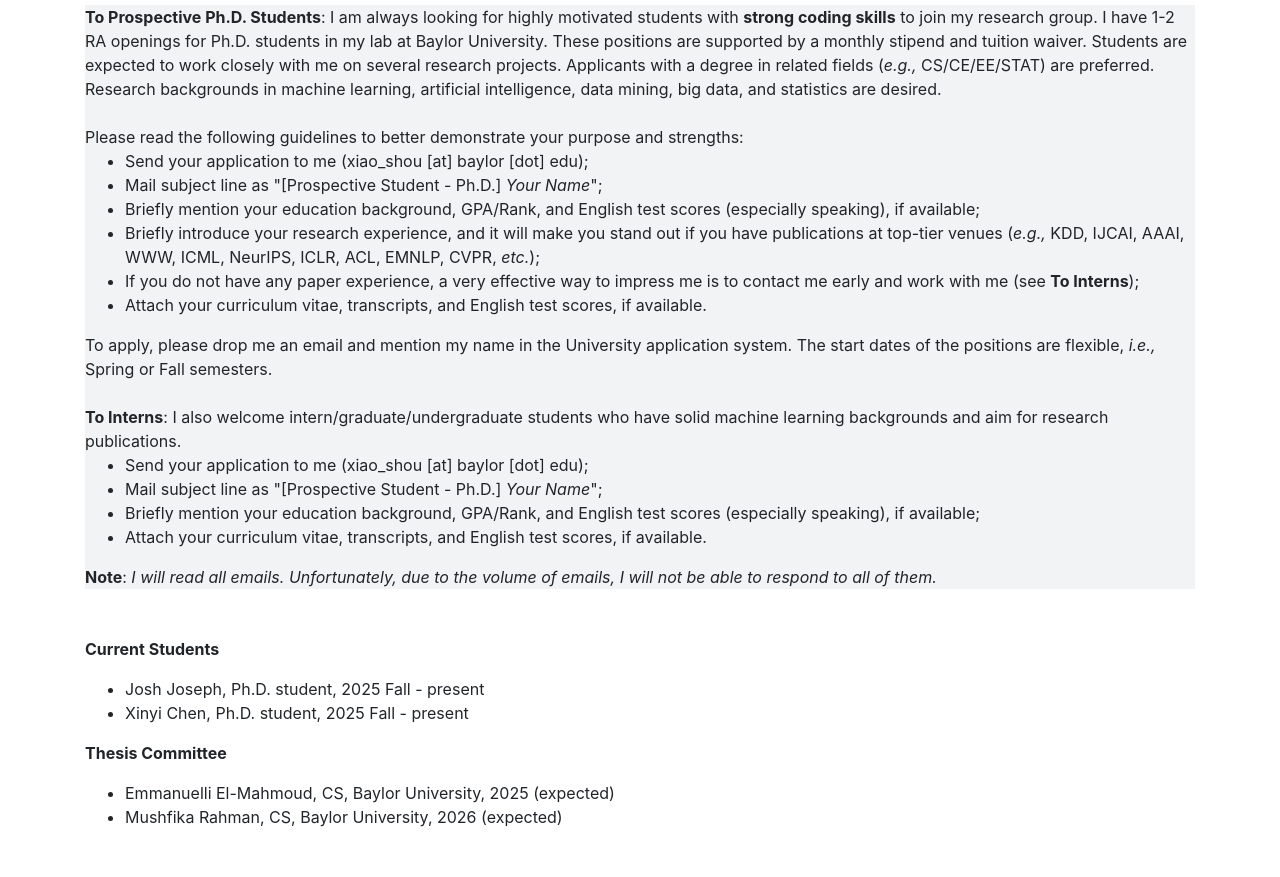
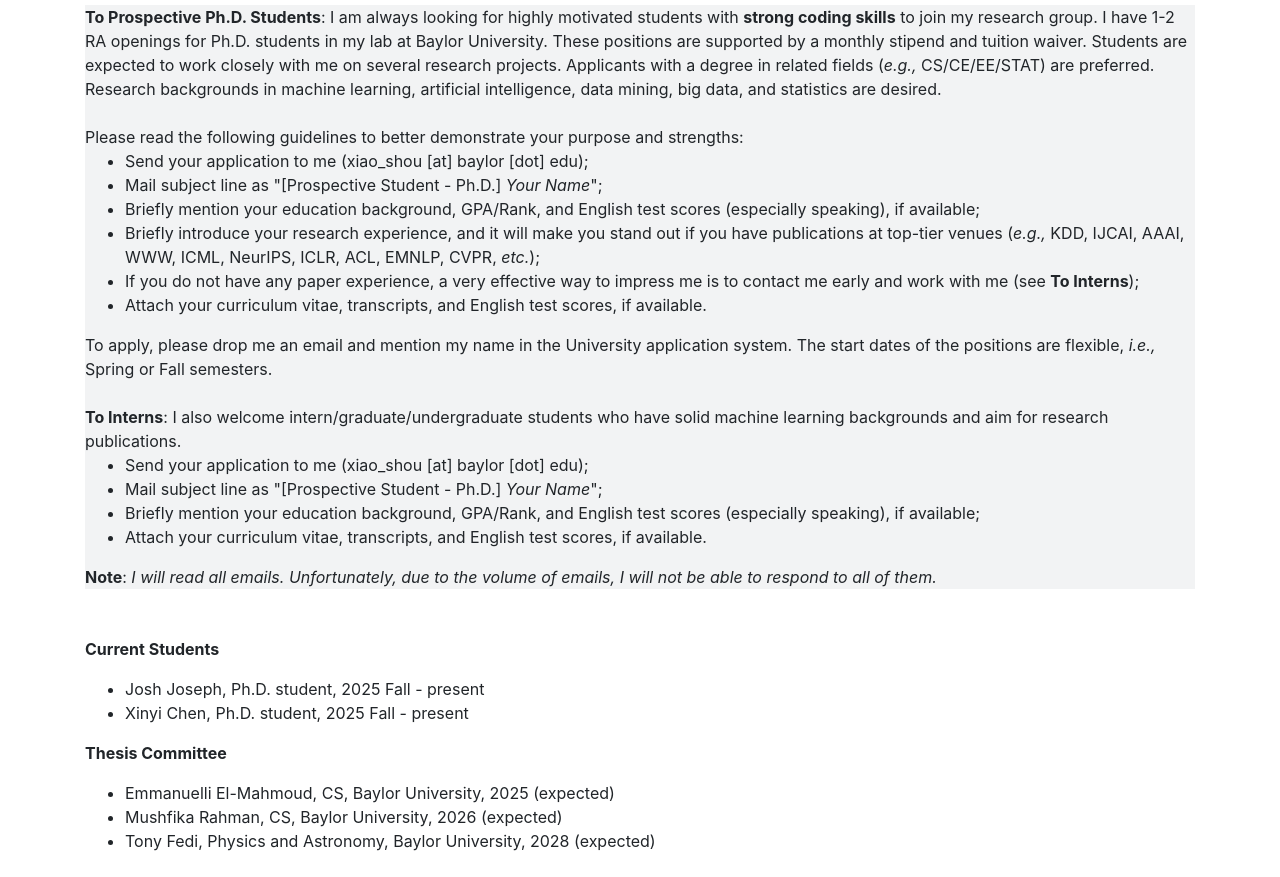
Before and after one commit to shou-xiao/shou-xiao.github.io, a website: page students.html in a window 1280 px wide. Shown: the part 121-998 px from the top of the page. Before the commit the page ends 974 px from the top, so only its background shows below. Drawn offline with Linux system fonts and the light colour scheme.

Commit message:
Update students.html

```diff
--- a/students.html
+++ b/students.html
@@ -124,6 +124,7 @@
             	<ul>
             		<li>Emmanuelli El-Mahmoud, CS, Baylor University, 2025 (expected) </li>
                     <li>Mushfika Rahman, CS, Baylor University, 2026 (expected)</li>
+                    <li>Tony Fedi, Physics and Astronomy, Baylor University, 2028 (expected)</li>
             	</ul>
             </div>
 
```
